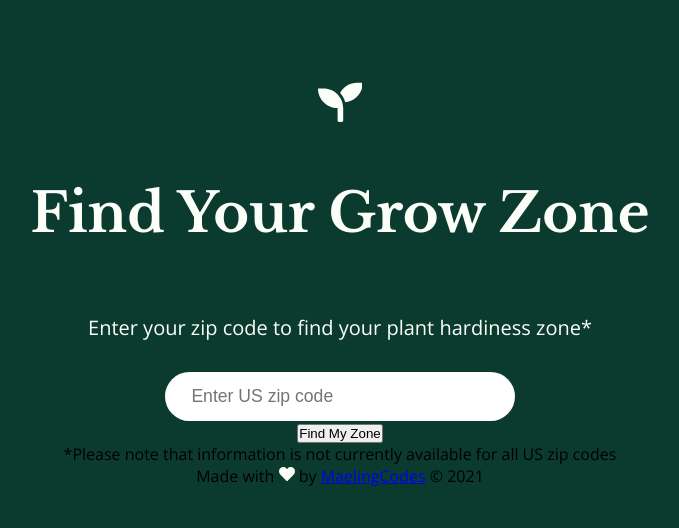
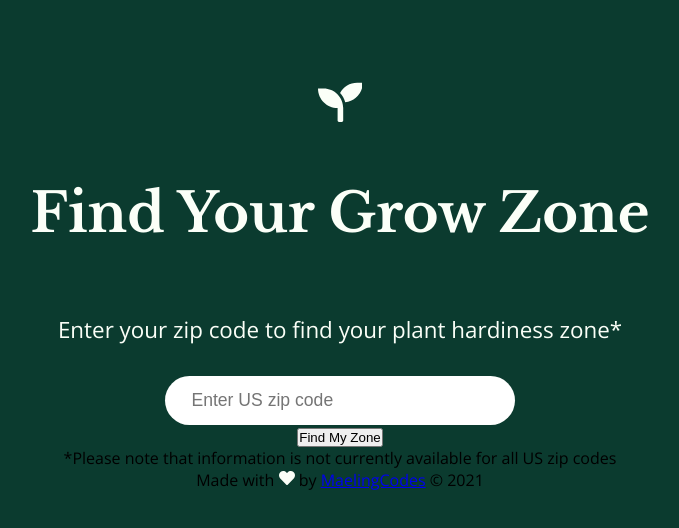
Before and after one commit to maelingmurphy/grow-zone-finder, a React (Create React App) app: page / in a window 1280 px wide. Shown: the top 528 px of the page, without its empty margins (300-979 px from the left). Built offline with nearby package versions, Linux system fonts and the light colour scheme.

Commit message:
increase font-size of form-label

```diff
--- a/src/components/css/Form.css
+++ b/src/components/css/Form.css
@@ -4,7 +4,7 @@
 }
 
 .form-label {
-    font-size: 1.25em;
+    font-size: 1.4em;
     color: #FBFFF8;
 }
 
```
